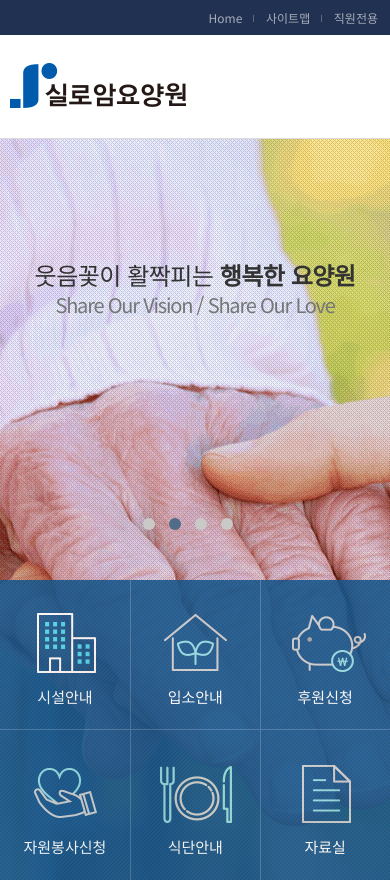
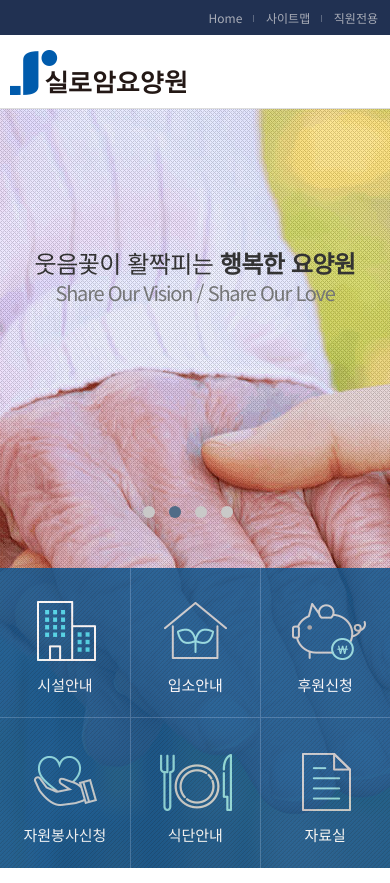
Before and after one commit to nohyoungjin/silwel, a plain HTML site: page index.html in a window 390 px wide. Shown: the top 883 px of the page. Drawn offline with Linux system fonts and the light colour scheme.

Commit message:
Update 9

```diff
--- a/css/common.css
+++ b/css/common.css
@@ -84,15 +84,15 @@ html, body {width:100%;height:100%}
 
 /* */
 
-#header .h_group {overflow:visible;position:absolute;top:35px;left:0px;z-index:100;width:100%;height:104px;border-bottom:1px solid #ddd;background-color:#fff}
-#header .h_group:before {content:"";position:absolute;top:103px;left:0px;width:100%;height:1px;background-color:#ddd}
-#header .h_group > div {max-width:1200px;margin:0 auto}
+#header .h_group {overflow:visible;position:absolute;z-index:100;width:100%;height:104px;border-bottom:1px solid #ddd;background-color:#fff}
+#header .h_group:before {content:"";position:absolute;top:103px;left:0;width:100%;height:1px;background-color:#ddd}
+#header .h_group > div {max-width:1200px;height:104px;margin:0 auto}
 #header .h_group > div:after {display:block;clear:both;content:''}
 #header .h_group > div h1 {overflow:hidden;float:left;padding:28px 0 0}
 
 #gnb {float:right;padding:28px 0 0}
 #gnb .btn_menu {display:none;overflow:hidden;position:absolute;top:48px;right:20px;width:24px;height:17px;background:url(../img/common/btn_menu.png) no-repeat;text-indent:-999em}
-#gnb .btn_close {display:none;overflow:hidden;position:absolute;top:10px;right:23px;width:16px;height:16px;background:url(../img/common/btn_close.png) no-repeat;text-indent:-999em}
+#gnb .btn_close {display:none;overflow:hidden;position:absolute;top:11px;right:23px;width:16px;height:16px;background:url(../img/common/btn_close.png) no-repeat;text-indent:-999em}
 
 #gnb > .box > ul {/* overflow:hidden */}
 #gnb > .box > ul:after {display:block;clear:both;content:''}
@@ -190,11 +190,22 @@ html, body {width:100%;height:100%}
 
 @media (max-width: 1024px) {
 
+	/* layout */
+
+	#wrap {padding-top:108px}
+
 	/* header */
 
-	#header .h_group > div {width:auto;padding:0 10px}
+	#header .h_group {height:74px !important;border-bottom:0}
+	#header .h_group:before {top:73px}
+
+	#header .h_group > div h1 {padding:15px 0 0}
+
+	#header .h_group > div {width:auto;height:74px;padding:0 10px}
 	#gnb .btn_menu,
 	#gnb .btn_close {display:block}
+
+	#gnb .btn_menu {top:33px}
 
 	#gnb > .box {position:absolute;top:-35px;right:-80%;z-index:20;width:80%;padding-bottom:2px}
 	#gnb > .box > ul {width:100%;padding-top:35px}
--- a/js/common.js
+++ b/js/common.js
@@ -508,7 +508,7 @@ $.fn.gnbSize = function() {
 		$('#gnb > div > ul > li').removeClass('current');
 		$('#gnb .sub_menu').hide();
 		$('#gnb .sub_menu ul').show();
-		$('#gnb .sub_menu > div .inner > ul').show();
+		$('#gnb .sub_menu > div > ul').show();
 		$('#gnb > .dim').remove();
 
 	}
```
